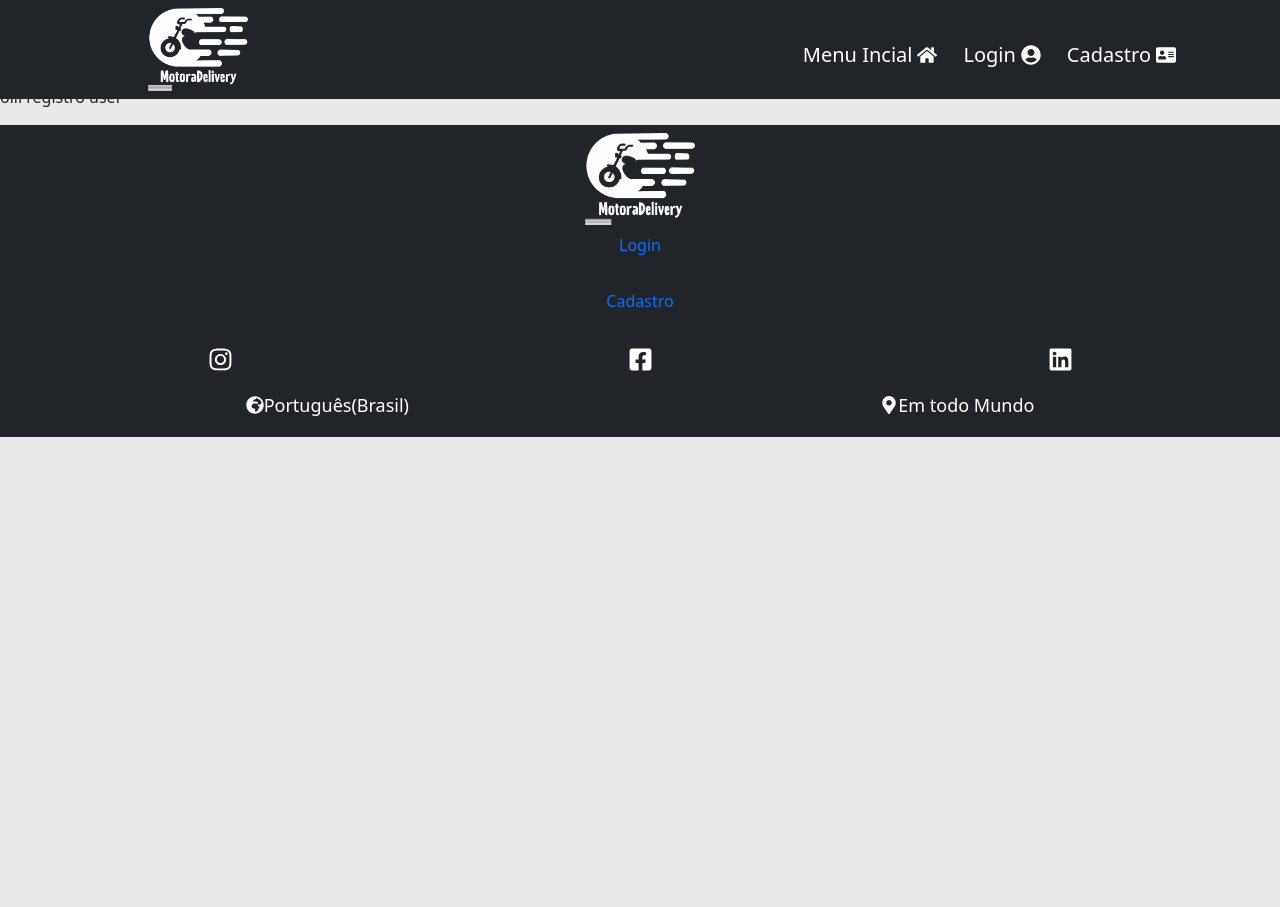
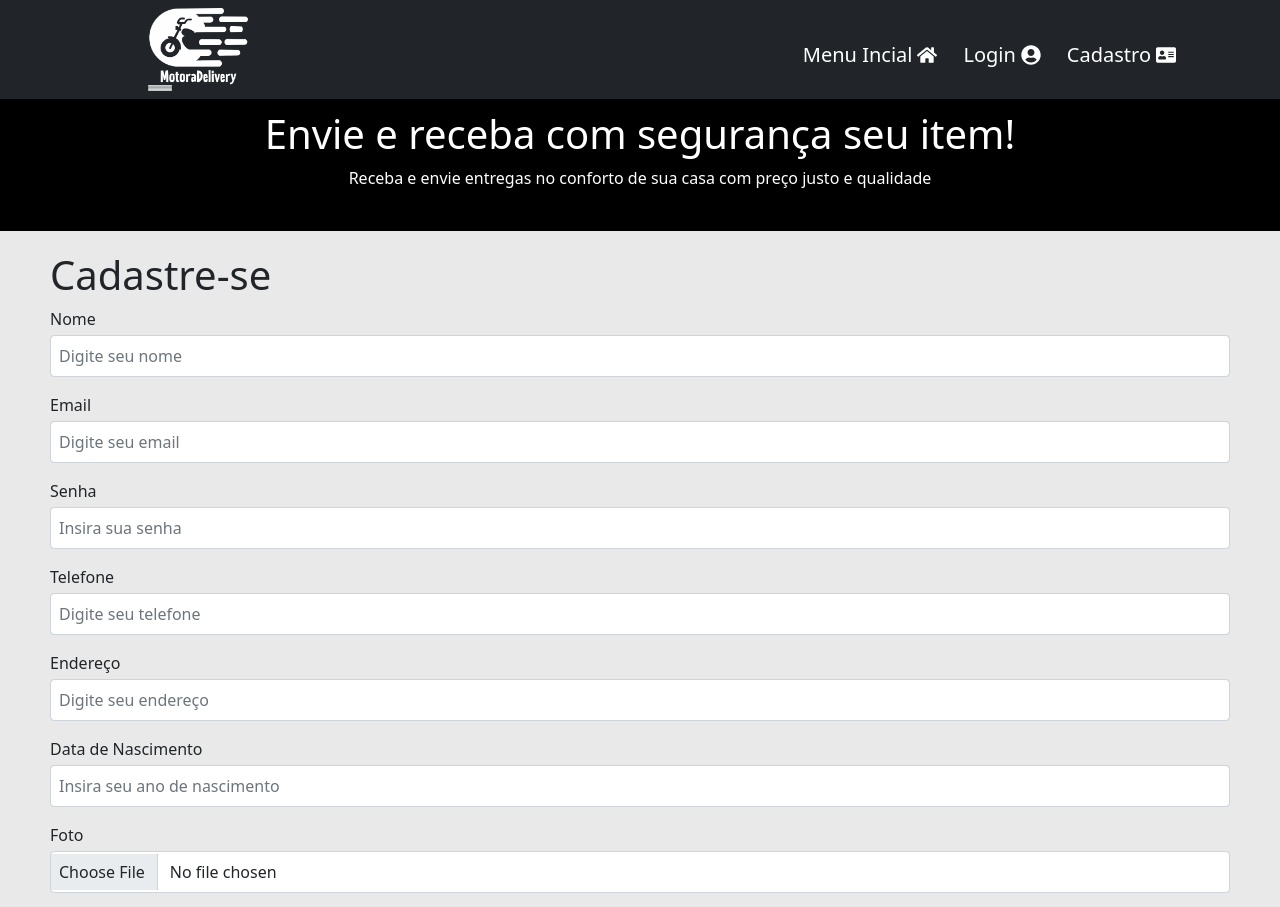
Before and after one commit to Groisa/MotoraDelivery, a React (Create React App) app in the folder front-end/: page /cadastro-usuario in a window 1280 px wide. Shown: the top 907 px of the page. Before the commit the page ends 800 px from the top, so only its background shows below. Built offline with nearby package versions, Linux system fonts and the light colour scheme.

Commit message:
implementa cadastro Usuario

```diff
--- a/front-end/src/Views/Register/registerUser.tsx
+++ b/front-end/src/Views/Register/registerUser.tsx
@@ -1,9 +1,99 @@
+import { Link } from "react-router-dom";
+import { FormFilde } from "../../Components/FormField";
 import { Layout } from "../../Components/Layout";
+import { ButtonFormUser, ContainerAlterniveUser, ContainerFormCadastro, ContainerTitleCadastro } from "../../Components/StyledComponets";
+import { useFormik } from "formik";
+import { Form } from "react-bootstrap";
 
-export function RegisterUsuario () {
+export function RegisterUsuario() {
+    const formik= useFormik({
+        initialValues: {
+            name: '',
+            email: '',
+            phone: '',
+            password: '',
+            address: '',
+            date: '',
+            file: '',
+        },
+        onSubmit: (values) => {
+            console.log('oi', values)
+        }
+    })
     return (
         <Layout>
-            <p>oiii registro user</p>
+            <ContainerTitleCadastro>
+                <h1>Envie e receba com segurança seu item!</h1>
+                <p>Receba e envie entregas no conforto de sua casa com preço justo e qualidade</p>
+            </ContainerTitleCadastro>
+            <ContainerFormCadastro>
+                <h1>Cadastre-se</h1>
+                <Form onSubmit={formik.handleSubmit}>
+                    <FormFilde
+                        controlId="UserNome"
+                        label="Nome"
+                        placeholder="Digite seu nome"
+                        {...formik.getFieldProps('name')}
+                    // error="Prencha seu nome"
+                    // isInvalid
+                    />
+                    <FormFilde
+                        controlId="UserEmail"
+                        label="Email"
+                        type='email'
+                        placeholder="Digite seu email"
+                        {...formik.getFieldProps('email')}
+                    // error="Prencha seu nome"
+                    // isInvalid
+                    />
+                    <FormFilde
+                        type='password'
+                        controlId="Userpassword"
+                        label="Senha"
+                        placeholder="Insira sua senha"
+                        {...formik.getFieldProps('password')}
+                    // error="Prencha seu nome"
+                    // isInvalid
+                    />
+                    <FormFilde
+                        controlId="PhoneUser"
+                        label="Telefone"
+                        placeholder="Digite seu telefone"
+                        mask={[
+                            { mask: '(00) 00000-0000' }
+                        ]}
+                        onAccept={values => formik.setFieldValue('phone', values)}
+                        {...formik.getFieldProps('phone')}
+                    />
+                    <FormFilde
+                        controlId="UserEndereço"
+                        label="Endereço"
+                        placeholder="Digite seu endereço"
+                        {...formik.getFieldProps('address')}
+                    />
+                    <FormFilde
+                        controlId="userData"
+                        label="Data de Nascimento"
+                        placeholder="Insira seu ano de nascimento"
+                        mask={[
+                            { mask: '00/00/0000' }
+                        ]}
+                        {...formik.getFieldProps('date')}
+                    />
+                    <FormFilde
+                        type='file'
+                        controlId="UerFoto"
+                        label="Foto"
+                        placeholder="Insira sua foto"
+                        {...formik.getFieldProps('file')}
+                    />
+                    <ButtonFormUser type="submit">Cadastrar</ButtonFormUser>
+                </Form>
+            </ContainerFormCadastro>
+            <ContainerAlterniveUser>
+                <h2>Já possui Cadastro?</h2>
+                <Link to='/login'><p>Login</p></Link>
+            </ContainerAlterniveUser>
         </Layout>
     )
 }
```
